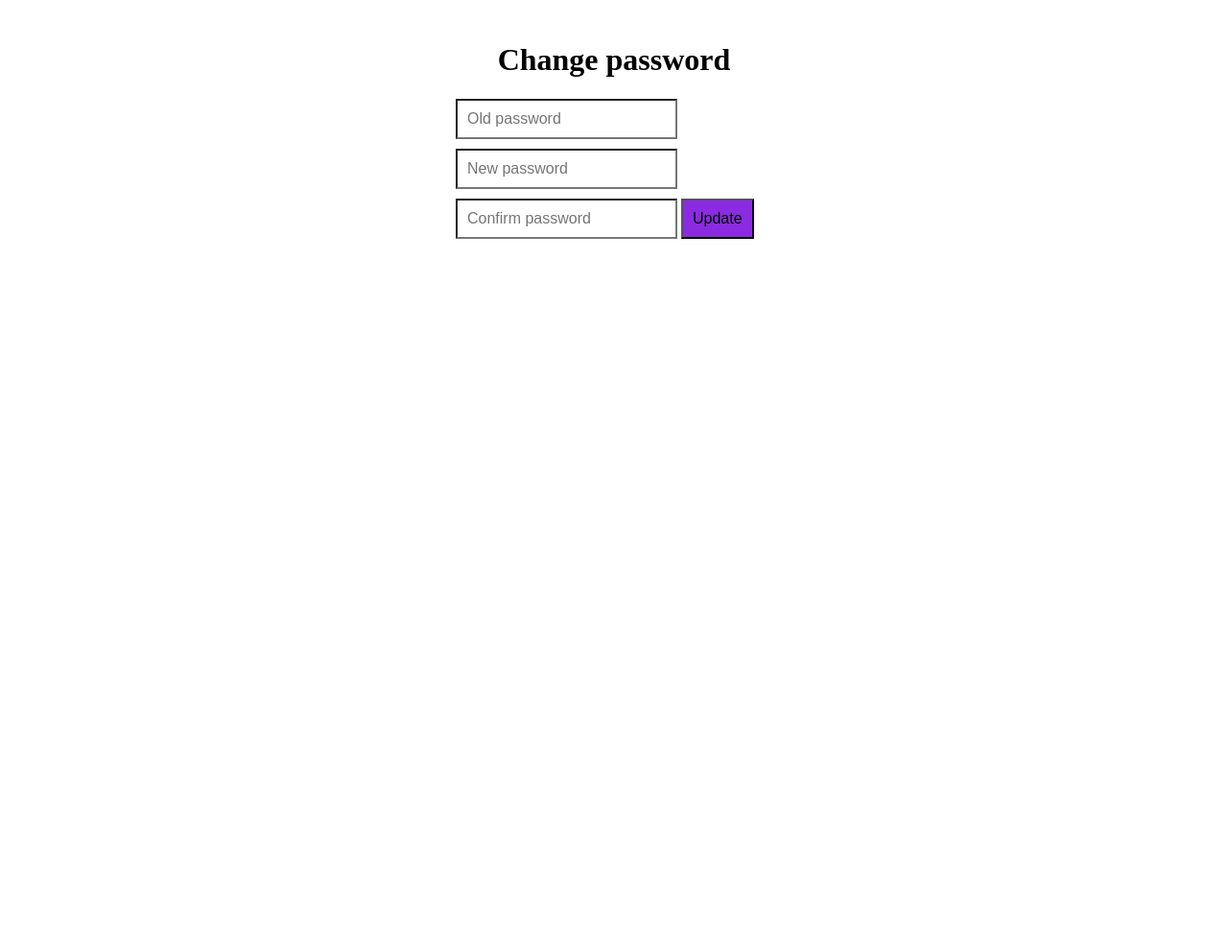
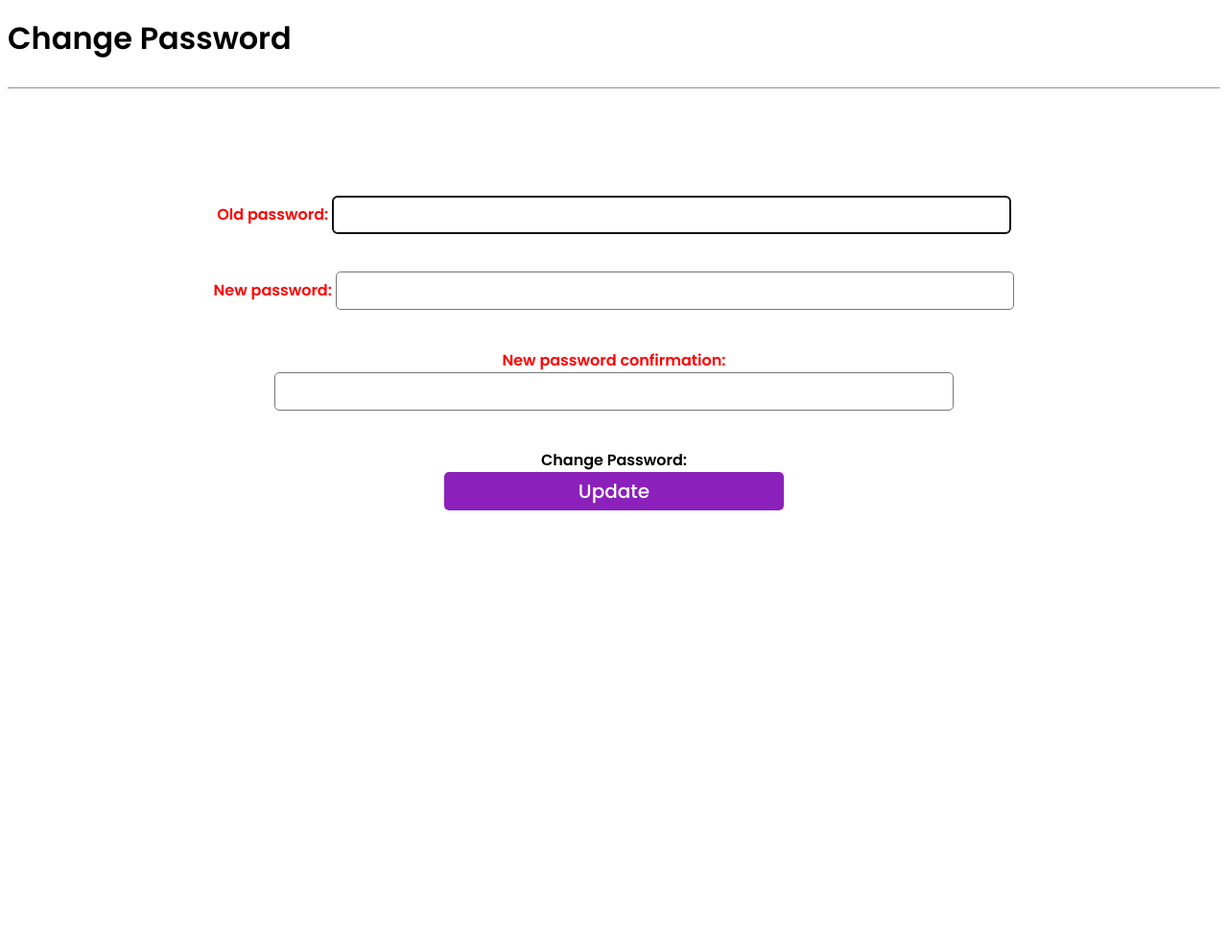
Before and after one commit to Chiomasarah-UI/password-reset, a Django app: page /password_change/ in a window 1280 px wide. Shown: the whole page at 96% size. Before the commit the page ends 249 px from the top, so only its background shows below. Run offline with Django 4.2, Linux system fonts and the light colour scheme; a user stored in the database is signed in; some libraries are stand-ins or nearby versions.

Commit message:
Update password_change.html

```diff
--- a/templates/loginAuth/password_change.html
+++ b/templates/loginAuth/password_change.html
@@ -1,83 +1,100 @@
-<!DOCTYPE html>
-<html lang="en">
-<head>
-    <meta charset="UTF-8">
-    <meta http-equiv="X-UA-Compatible" content="IE=edge">
-    <meta name="viewport" content="width=device-width, initial-scale=1.0">
-    <title>Password change</title>
-</head>
-<body>
+{% block content %}
+<style>
+@import url('https://fonts.googleapis.com/css2?family=Poppins:wght@200;400;500;600;800&family=VT323&display=swap');
 
+body{
+  height: 120vh;
+}
 
-{% for message in messages %}
-  <div class="alert alert-{{ message.tags }} alert-dismissible fade show" role="alert">
-      <strong>Message:</strong> {{ message }}
-      <button type="button" class="close" data-dismiss="alert" aria-label="Close">
-  <span aria-hidden="true">&times;</span>
-</button>
-  </div>
-  {% endfor %}
+form{
+    text-align: center;
+    align-self: center;
+    margin-left: auto;
+    margin-right: auto;
+    background-color: white;
+    width: 70%;
+    padding: 1px;
+    border-radius: 5px;
+}
 
-{% block content %}
-<style type="text/css">
-  .form-signin {
-    width: 100%;
-    max-width: 330px;
-    padding: 15px;
-    margin: auto;
-  }
-  .form-signin .checkbox {
-    font-weight: 400;
-  }
-  .form-signin .form-control {
-    position: relative;
-    box-sizing: border-box;
-    height: auto;
-    padding: 10px;
-    font-size: 16px;
-  }
-  .form-signin .form-control:focus {
-    z-index: 2;
-  }
-  .form-signin input[type="password"] {
-    margin-bottom: 10px;
-    border-bottom-right-radius: 0;
-    border-bottom-left-radius: 0;
-  }
-  .h3{
-    text-align: center;
-  }
+input{
+width: 80%;
+height: 40px;
+margin-bottom: 25px;
+border: 1px solid #777;
+border-radius: 5px;
+}
 
-  button{
-    position: relative;
-    box-sizing: border-box;
-    height: auto;
-    padding: 10px;
-    font-size: 16px;
-    background-color: blueviolet;
-    width: auto;
-  }
+button{
+    width: 40%;
+	height: 40px;
+	border-radius: 5px;
+    border: none;
+	color: #fff;
+	background-color: #8B20BB;
+	transition: .4s;
+	font-size: 20px;
+	font-family: 'Poppins', sans-serif;
+	font-weight: 500;
+}
+
+ul{
+  display: none;
+}
+
+p{
+  color: red;
+  font-size: .9rem;
+}
+
+button:hover{
+    color: black;
+	background-color: transparent;
+	border: 2px solid #8B20BB;
+	cursor: pointer;
+}
+
+label{
+	font-weight: 600;
+	font-family: 'Poppins', sans-serif;
+	font-size: 1rem;
+}
+
+hr{
+  margin-bottom: 6rem;
+}
+
+a{
+	text-decoration: none;
+	font-family: 'poppins', sans-serif;
+	font-weight: 500;
+	font-size: 1rem;
+
+}
+
+h2{
+	font-family: 'poppins', sans-serif;
+	font-weight: 600;
+	font-size: 2rem;
+  margin-top: 1rem;
+}
 </style>
 
+	{% load crispy_forms_tags %}
 
-<form method="post" class="form-signin" action="/password_change/">{% csrf_token %}
-  <h1 class="h3 mb-3 font-weight-normal">Change password</h1>
-    <input name="old_password" class="form-control" placeholder="Old password" type="password" id="id_old_password" required="true">
-    <input name="new_password1" class="form-control" placeholder="New password" type="password" id="id_new_password1" required="true">
-    <input name="new_password2" class="form-control" placeholder="Confirm password" type="password" id="id_new_password2" required="true">
+	<!--Reset Password-->
+	<div class="container p-5">
+  	 	<h2 class="font-weight-bold mt-3">Change Password</h2>
+		<hr>
 
-    {% for field in form %}
-      {% for error in field.errors %}
-        <p style="color: red">{{ error }}</p>
-      {% endfor %}
-    {% endfor %}
+        <form method="POST">
+            {% csrf_token %}
+            {{form|crispy }}
 
-  <button class="btn btn-lg btn-primary btn-block" type="submit">Update</button>
-</form>
-
+    	<label for="">Change Password:</label><br>
+		<button class="btn btn-primary" type="submit">Update</button><br>
+        </form>
+  	</div>
 
 
 {% endblock %}
-
-</body>
-</html>
```
